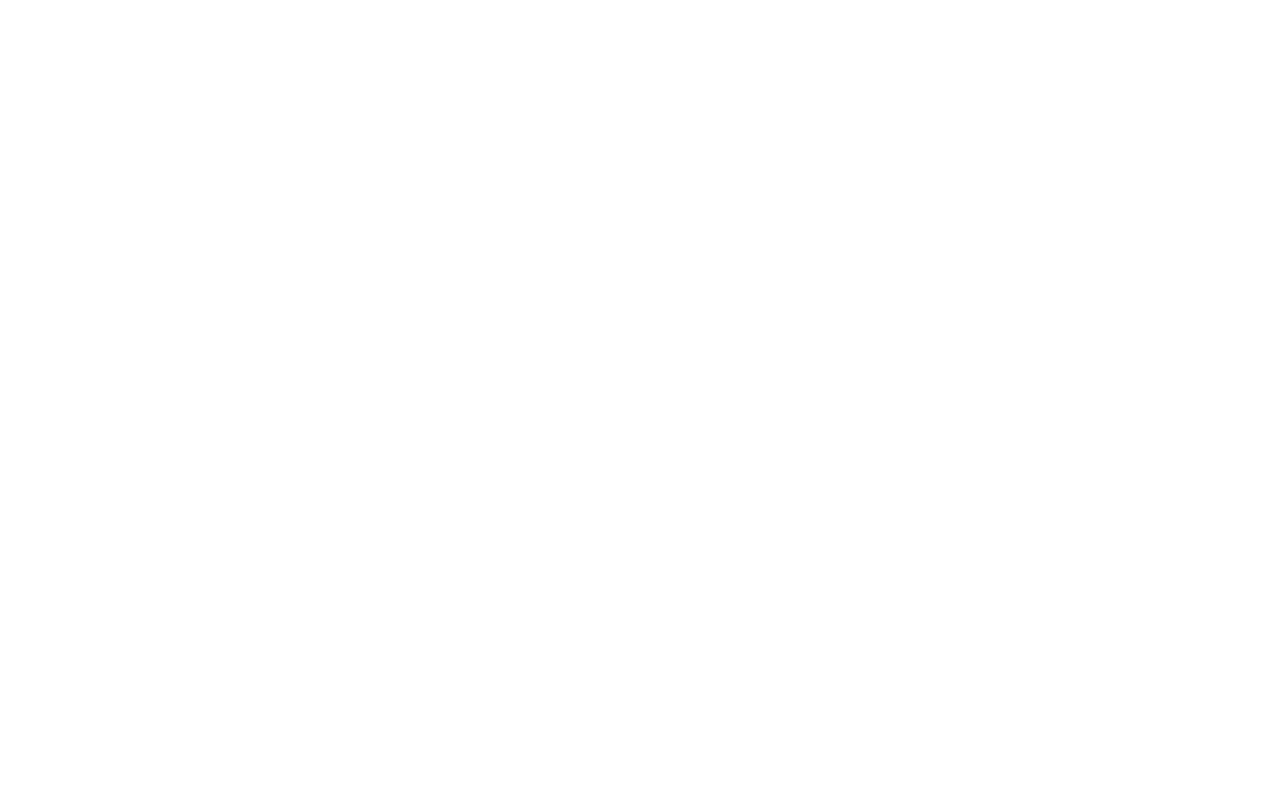
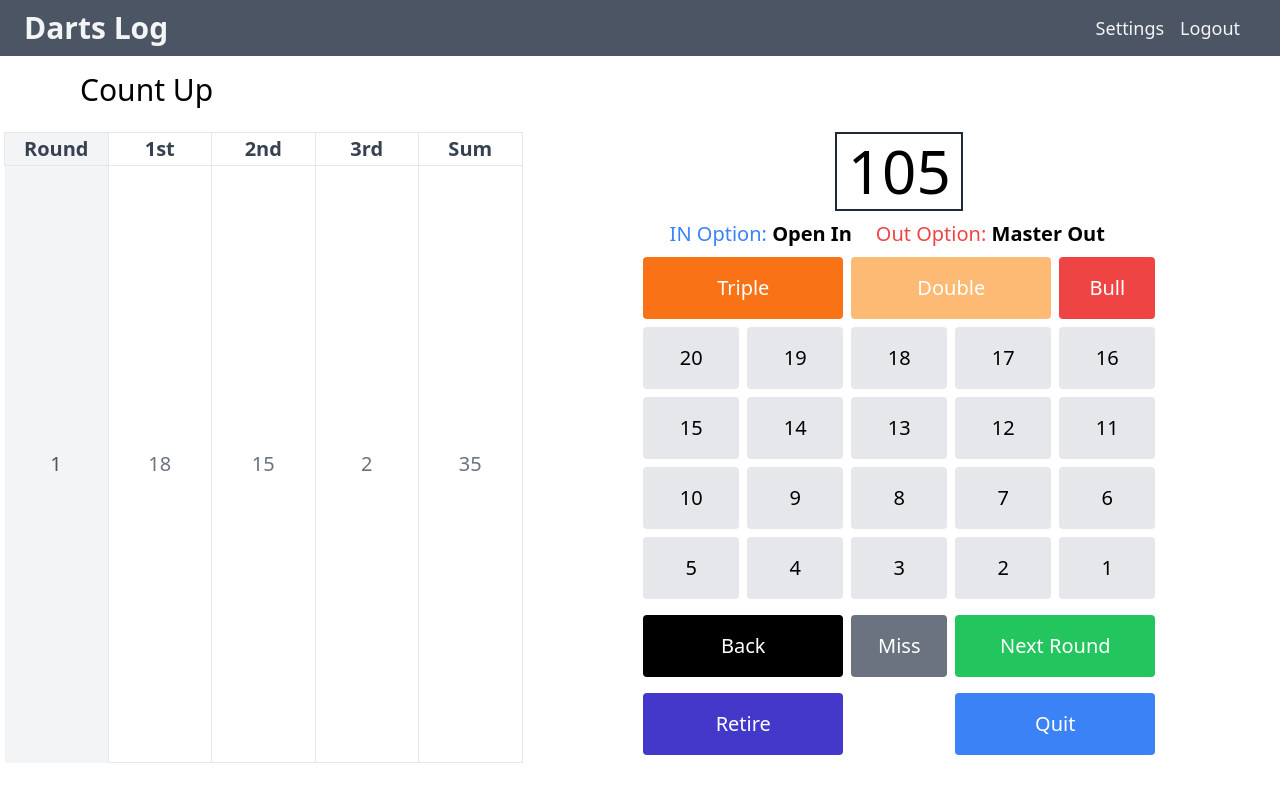
Before and after one commit to kazu24z/darts-log-front, a Vue app: page /count-up in a window 1280 px wide. Before the commit this address had no page. Built offline with nearby package versions, Linux system fonts and the light colour scheme.

Commit message:
ヘッダー,スコアーボードサンプル作成

```diff
--- a/src/App.vue
+++ b/src/App.vue
@@ -1,9 +1,14 @@
 <script setup lang="ts">
 import { RouterView } from 'vue-router'
+
+import AppHeader from '@/components/common/layouts/AppHeader.vue'
 </script>
 
 <template>
-  <RouterView />
+  <AppHeader />
+  <main class="container mx-auto">
+    <RouterView />
+  </main>
 </template>
 
 <style scoped></style>
--- a/src/assets/main.css
+++ b/src/assets/main.css
@@ -1,4 +1,4 @@
-#app {
+/* #app {
   max-width: 1280px;
   margin: 0 auto;
   padding: 2rem;
@@ -30,4 +30,4 @@ a,
     grid-template-columns: 1fr 1fr;
     padding: 0 2rem;
   }
-}
+} */
--- /dev/null
+++ b/src/components/ScoreBoard.vue
@@ -0,0 +1,81 @@
+<template>
+  <div class="game-name flex mt-2 lg:mt-4">
+    <div class="mx-auto lg:mx-20">
+      <h2 class="text-xl sm:text-3xl">Count Up</h2>
+    </div>
+  </div>
+  <div class="grid mx-1 mt-4 sm:mt-6 sm:text-[20px]">
+    <div class="score lg:col-start-2 lg:self-center">
+      <div class="flex">
+        <span
+          class="mx-auto w-24 sm:w-32 leading-tight text-[40px] sm:text-[60px] text-center border-2 border-gray-800"
+          >105</span
+        >
+      </div>
+    </div>
+    <div
+      class="round w-full mt-4 sm:mt-10 lg:mt-0 lg:col-start-1 lg:row-start-1 lg:row-span-3 overflow-x-auto"
+    >
+      <table class="mx-auto w-full sm:w-9/12 lg:w-full lg:h-full text-center text-gray-500">
+        <thead class="text-gray-700">
+          <tr class="border-b border-gray-200">
+            <th
+              v-for="header in headers"
+              class="border w-1/5"
+              :class="{ 'bg-gray-100': header === 'Round' }"
+            >
+              {{ header }}
+            </th>
+          </tr>
+        </thead>
+        <tbody class="">
+          <tr v-for="round in testRounds">
+            <th scope="row" class="w-1/5 font-medium text-gray-600 whitespace-nowrap bg-gray-100">
+              {{ round }}
+            </th>
+            <td v-for="score in testScoreRow" class="w-1/5 border">{{ score }}</td>
+          </tr>
+        </tbody>
+      </table>
+    </div>
+    <div class="option flex mx-auto mt-6 lg:mt-2 sm:mt-10 lg:col-start-2 lg:row-start-2">
+      <div class="mr-6">
+        <span class="text-blue-500">IN Option:</span> <span class="font-bold">Open In</span>
+      </div>
+      <div class="mr-6">
+        <span class="text-red-500">Out Option:</span> <span class="font-bold">Master Out</span>
+      </div>
+    </div>
+    <div class="button w-full mx-auto max-w-lg my-6 sm:my-8 lg:my-2 lg:col-start-2 lg:row-start-3">
+      <!-- ボタン -->
+      <div class="grid grid-cols-5 gap-1 sm:gap-2">
+        <button class="col-span-2 p-4 bg-orange-500 text-white rounded">Triple</button>
+        <button class="col-span-2 p-4 bg-orange-300 text-white rounded">Double</button>
+        <button class="col-span-1 p-4 bg-red-500 text-white rounded">Bull</button>
+        <button v-for="number in numbers" class="col-span-1 p-4 bg-gray-200 rounded">
+          {{ number }}
+        </button>
+        <button class="my-1 sm:my-2 col-span-2 p-4 bg-black text-white rounded">Back</button>
+        <button class="my-1 sm:my-2 col-span-1 p-4 bg-gray-500 text-white rounded">Miss</button>
+        <button class="my-1 sm:my-2 col-span-2 p-4 bg-green-500 text-white rounded">
+          Next Round
+        </button>
+        <button class="col-span-2 p-4 bg-indigo-700 text-white rounded">Retire</button>
+        <button class="col-span-2 col-start-4 p-4 bg-blue-500 text-white rounded">Quit</button>
+      </div>
+    </div>
+  </div>
+</template>
+<script setup lang="ts">
+// TODO: サンプル用
+// const testRounds = [1, 2, 3, 4, 5, 6, 7, 8, 9, 10]
+const testRounds = [1]
+const testRoundScores = [18, 15, 2]
+const testSum = testRoundScores.reduce(function (sum, element) {
+  return sum + element
+}, 0)
+const testScoreRow = [...testRoundScores, testSum]
+
+const headers = ['Round', '1st', '2nd', '3rd', 'Sum']
+const numbers = Array.from({ length: 20 }, (_, i) => 20 - i)
+</script>
--- /dev/null
+++ b/src/components/common/layouts/AppHeader.vue
@@ -0,0 +1,26 @@
+<template>
+  <header class="flex w-full h-8 sm:h-14 bg-gray-600">
+    <!-- <img src="@/assets/logo.png" class="h-24" /> -->
+    <p class="self-center ml-3 sm:ml-6 font-bold text-gray-100 text-xl sm:text-3xl">Darts Log</p>
+    <div v-if="props.isLogin" class="ml-auto self-center mr-2 sm:mr-10">
+      <nav class="flex gap-x-4 text-gray-100 sm:text-lg">
+        <router-link to="/settings">Settings</router-link>
+        <router-link to="/logout">Logout</router-link>
+      </nav>
+    </div>
+  </header>
+</template>
+
+<script setup lang="ts">
+import { withDefaults } from 'vue'
+
+export interface Props {
+  isLogin: boolean
+}
+
+const props = withDefaults(defineProps<Props>(), {
+  isLogin: true
+})
+</script>
+
+<style scoped></style>
--- a/src/router/index.ts
+++ b/src/router/index.ts
@@ -1,13 +1,19 @@
 import { createRouter, createWebHistory } from 'vue-router'
-import Dummy from '../views/Dummy.vue'
+import Home from '@/views/Home.vue'
+import CountUp from '@/views/CountUp.vue'
 
 const router = createRouter({
   history: createWebHistory(import.meta.env.BASE_URL),
   routes: [
     {
-      path: '/dummy',
-      name: 'dummy',
-      component: Dummy
+      path: '/home',
+      name: 'home',
+      component: Home
+    },
+    {
+      path: '/count-up',
+      name: 'count-up',
+      component: CountUp
     }
   ]
 })
--- /dev/null
+++ b/src/views/CountUp.vue
@@ -0,0 +1,7 @@
+<template>
+  <ScoreBoard />
+</template>
+
+<script setup lang="ts">
+import ScoreBoard from '@/components/ScoreBoard.vue'
+</script>
--- /dev/null
+++ b/src/views/Home.vue
@@ -0,0 +1,8 @@
+<template>
+  <div class="w-full max-w-md">
+    <h1 class="text-center text-2xl font-bold mb-10">Home</h1>
+    <p>test</p>
+  </div>
+</template>
+
+<script setup lang="ts"></script>
```
